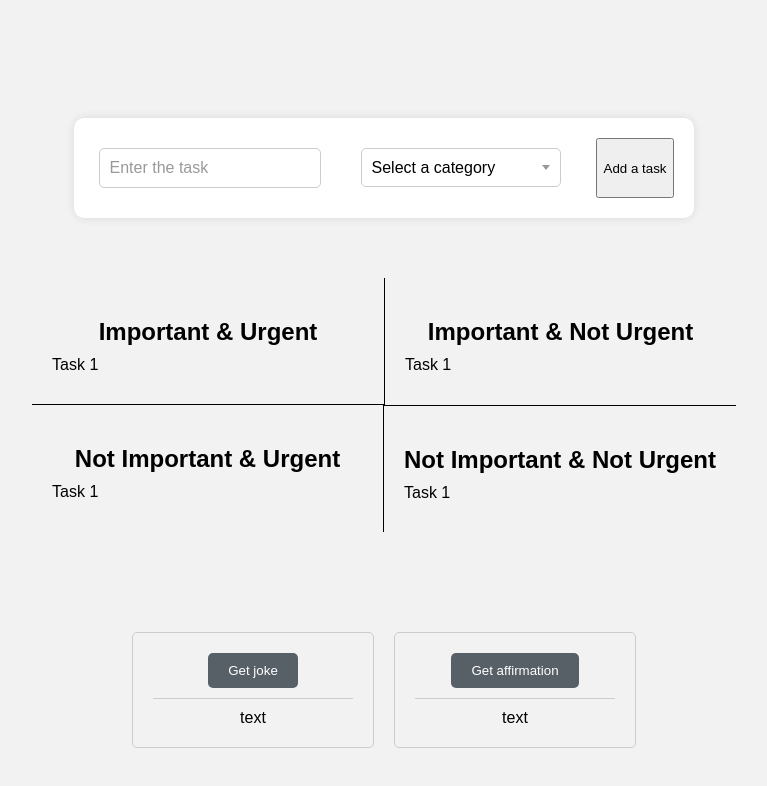
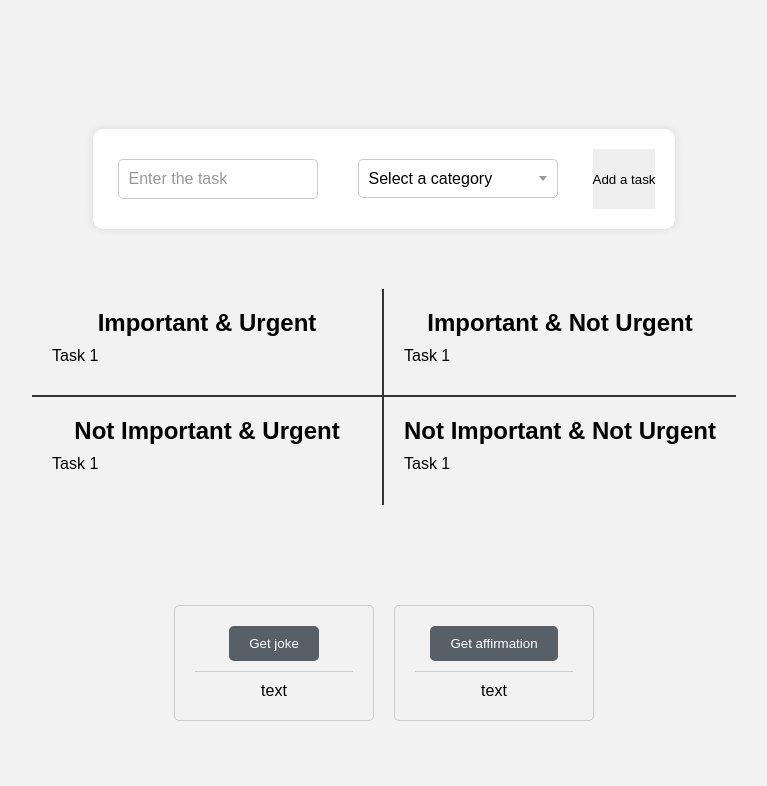
Before and after one commit to marmorozovna/hakaton_march2024, a plain HTML site: page index.html in a window 1280 px wide. Shown: the whole page, without its empty margins (256-1023 px from the left). Drawn offline with Linux system fonts and the light colour scheme.

Commit message:
add html

```diff
--- a/assets/styles/style.css
+++ b/assets/styles/style.css
@@ -1,3 +1,10 @@
+* {
+    margin: 0;
+    padding: 0;
+    box-sizing: border-box;
+    border: 0px;
+}
+
 body {
    font-family: Arial, sans-serif;
    background-color: #f2f2f2;
@@ -80,17 +87,18 @@ select:not(:placeholder-shown) + label {
    padding: 20px;
 }
 .quadrant-1 {
-   border-bottom: 1px solid #000;
+   border-bottom: 2px solid #333;
+   border-right: 2px solid #333;
 }
 .quadrant-2 {
-   border-left: 1px solid #000;
+   border-bottom: 2px solid #333;
 }
 .quadrant-3 {
-   border-right: 1px solid #000;
+   border-right: 2px solid #333;
 }
-.quadrant-4 {
-   border-top: 1px solid #000;
-}
+
+
+
 .matrix__header {
    font-weight: bold;
    text-align: center;
```
